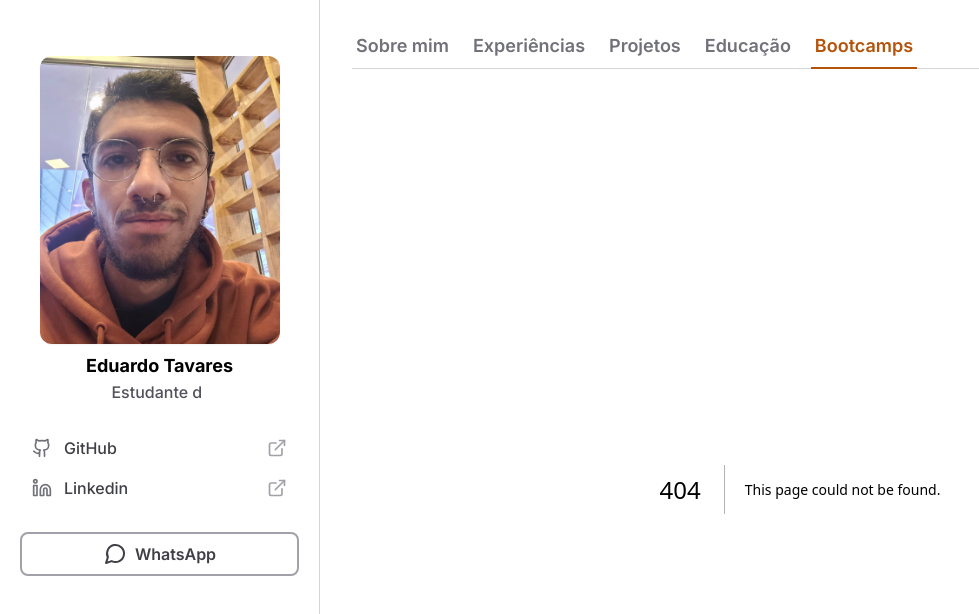
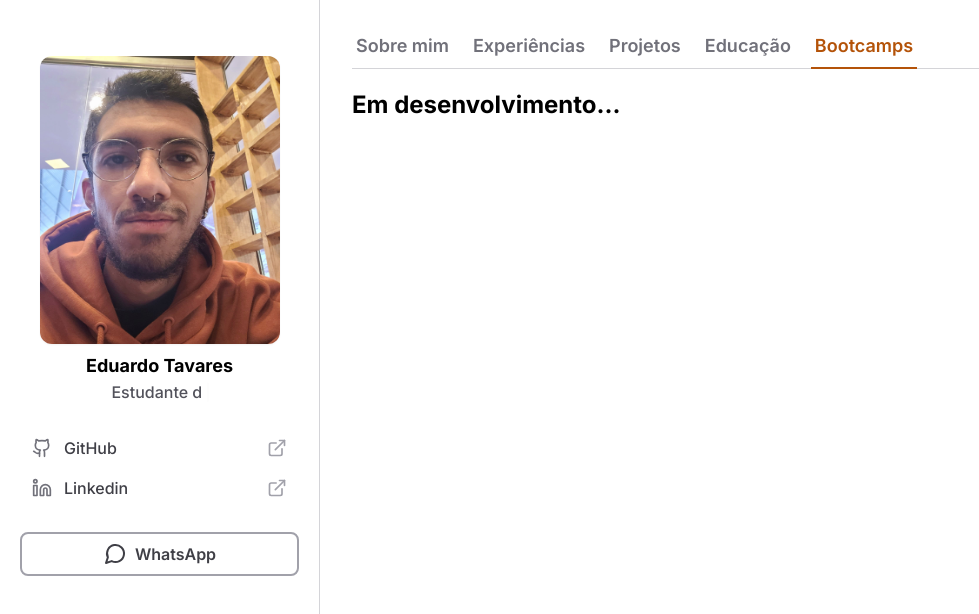
Before and after one commit to odudas/eduardot, a Next.js app: page /bootcamps in a window 1280 px wide. Before the commit this address had no page. Shown: the top 614 px of the page, without its empty margins (0-979 px from the left). Built offline with nearby package versions, Linux system fonts and the light colour scheme.

Commit message:
create bootcamp page

```diff
--- /dev/null
+++ b/src/app/bootcamps/page.tsx
@@ -0,0 +1,9 @@
+export default function Bootcamps() {
+  return (
+    <>
+      <div>
+        <h1 className="text-2xl font-bold">Em desenvolvimento...</h1>
+      </div>
+    </>
+  )
+}
```
